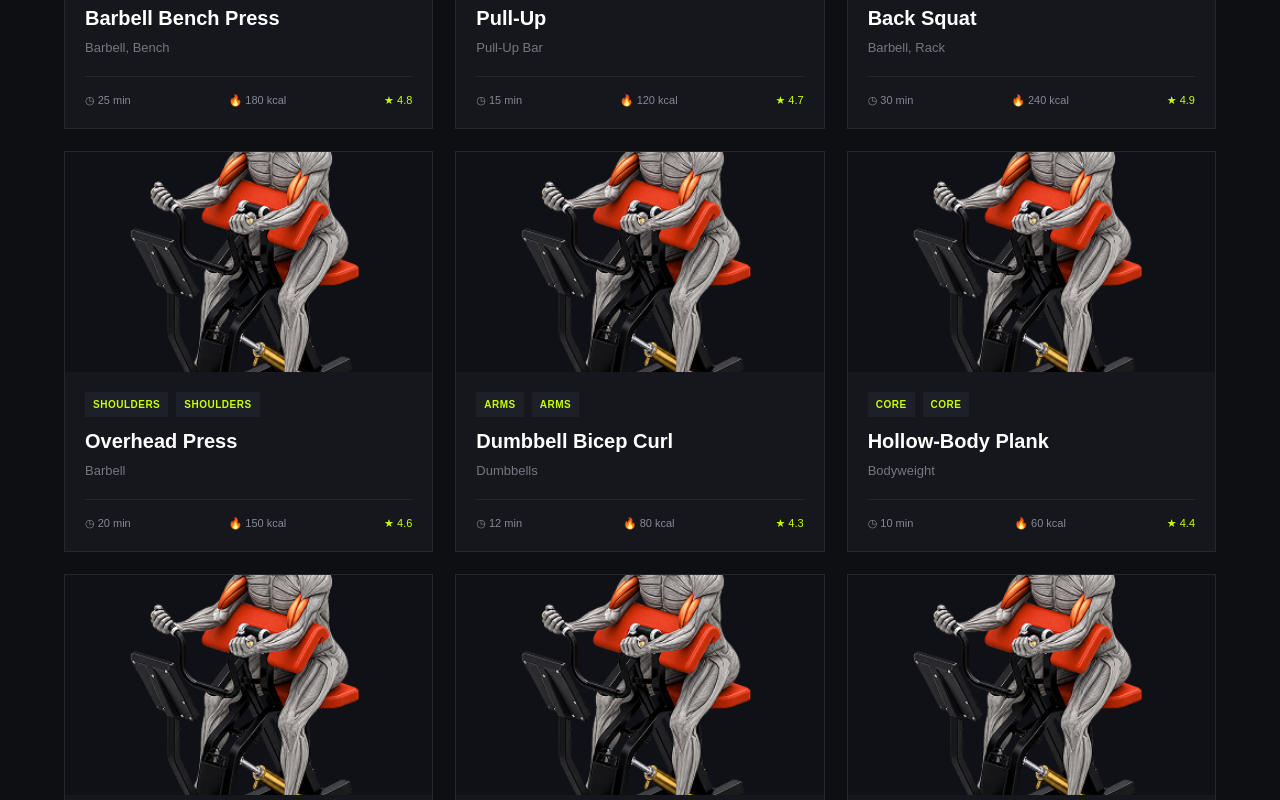
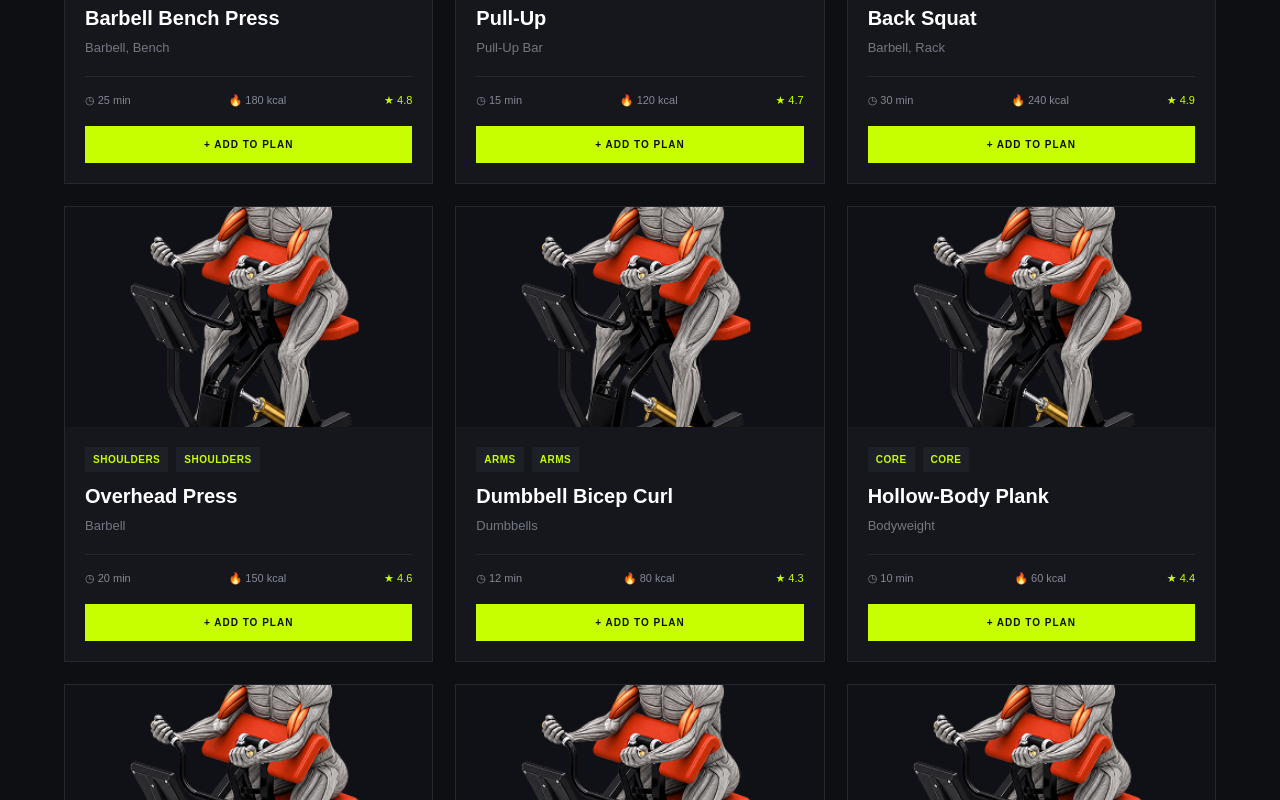
Before and after one commit to saifulsagor2/gym-based-project, a Next.js app: page / in a window 1280 px wide. Shown: the part 1300-2100 px from the top of the page. Built offline with nearby package versions, Linux system fonts and the light colour scheme.

Commit message:
refine workout add and remove

```diff
--- a/src/app/globals.css
+++ b/src/app/globals.css
@@ -1022,3 +1022,40 @@ img {
     width: 100%;
   }
 }
+
+/* =========================
+   WORKOUT CARD PLAN BUTTON
+========================= */
+
+.card-plan-button {
+  width: 100%;
+  margin-top: 18px;
+  padding: 12px;
+
+  background: #c8ff00;
+  border: 1px solid #c8ff00;
+  color: #0e0f13;
+
+  font-size: 10px;
+  font-weight: 800;
+  letter-spacing: 1px;
+
+  cursor: pointer;
+  transition: 0.2s;
+}
+
+.card-plan-button:hover {
+  background: #ffffff;
+  border-color: #ffffff;
+}
+
+.card-plan-button.in-plan {
+  background: transparent;
+  border-color: #c8ff00;
+  color: #c8ff00;
+}
+
+.card-plan-button.in-plan:hover {
+  background: #c8ff00;
+  color: #0e0f13;
+}
--- a/src/components/WorkoutCard.tsx
+++ b/src/components/WorkoutCard.tsx
@@ -1,4 +1,7 @@
+"use client";
+
 import Link from "next/link";
+import { usePlan } from "@/context/PlanContext";
 
 type Workout = {
   id: number;
@@ -21,6 +24,22 @@ type WorkoutCardProps = {
 };
 
 const WorkoutCard = ({ workout }: WorkoutCardProps) => {
+  const {
+    addToPlan,
+    removeFromPlan,
+    isInPlan,
+  } = usePlan();
+
+  const inPlan = isInPlan(workout.id);
+
+  const handlePlanClick = () => {
+    if (inPlan) {
+      removeFromPlan(workout.id);
+    } else {
+      addToPlan(workout.id);
+    }
+  };
+
   return (
     <div className="workout-card">
 
@@ -64,6 +83,15 @@ const WorkoutCard = ({ workout }: WorkoutCardProps) => {
 
         </div>
 
+        <button
+          className={`card-plan-button ${
+            inPlan ? "in-plan" : ""
+          }`}
+          onClick={handlePlanClick}
+        >
+          {inPlan ? "✓ IN PLAN" : "+ ADD TO PLAN"}
+        </button>
+
       </div>
 
     </div>
```
